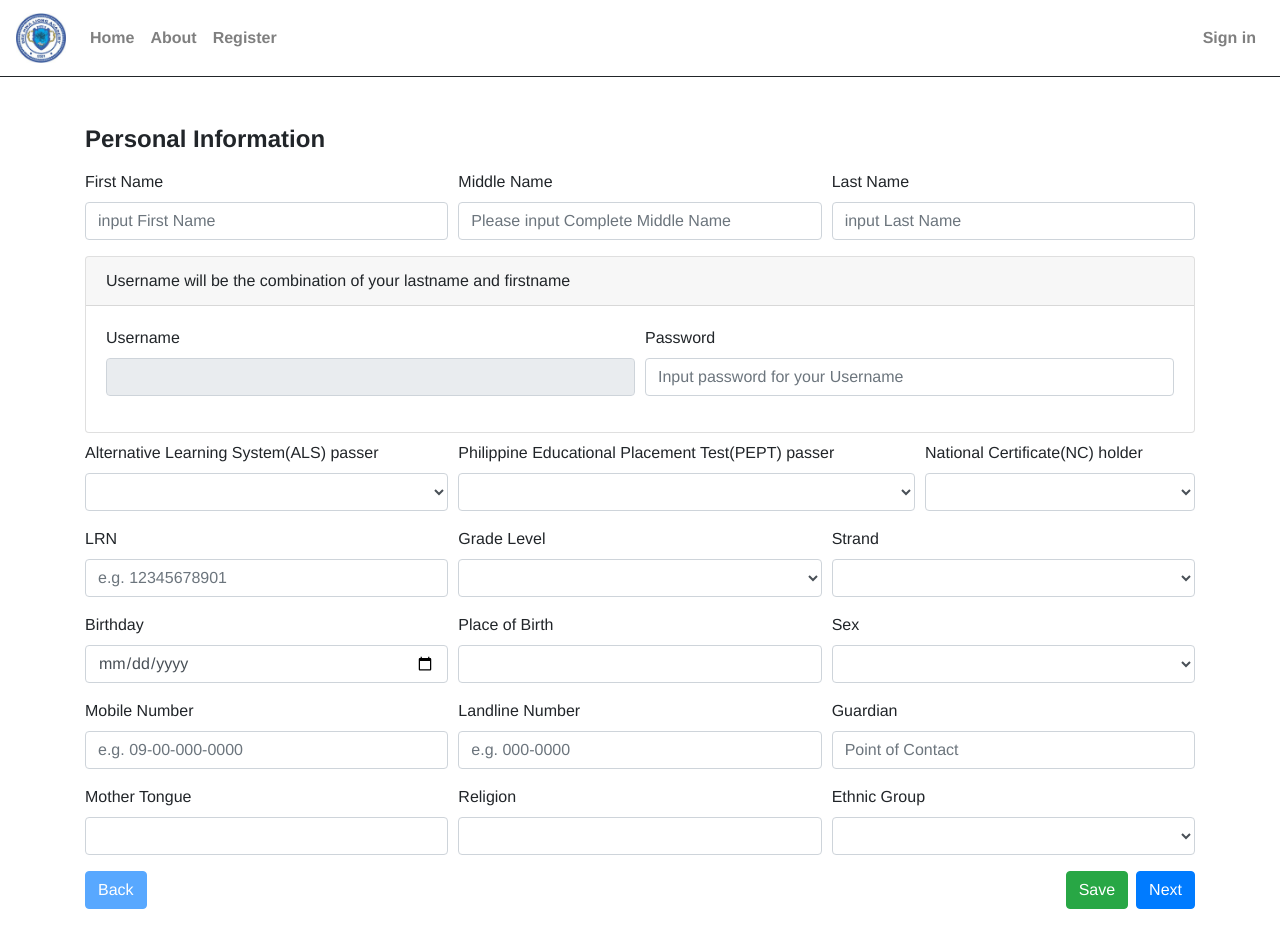
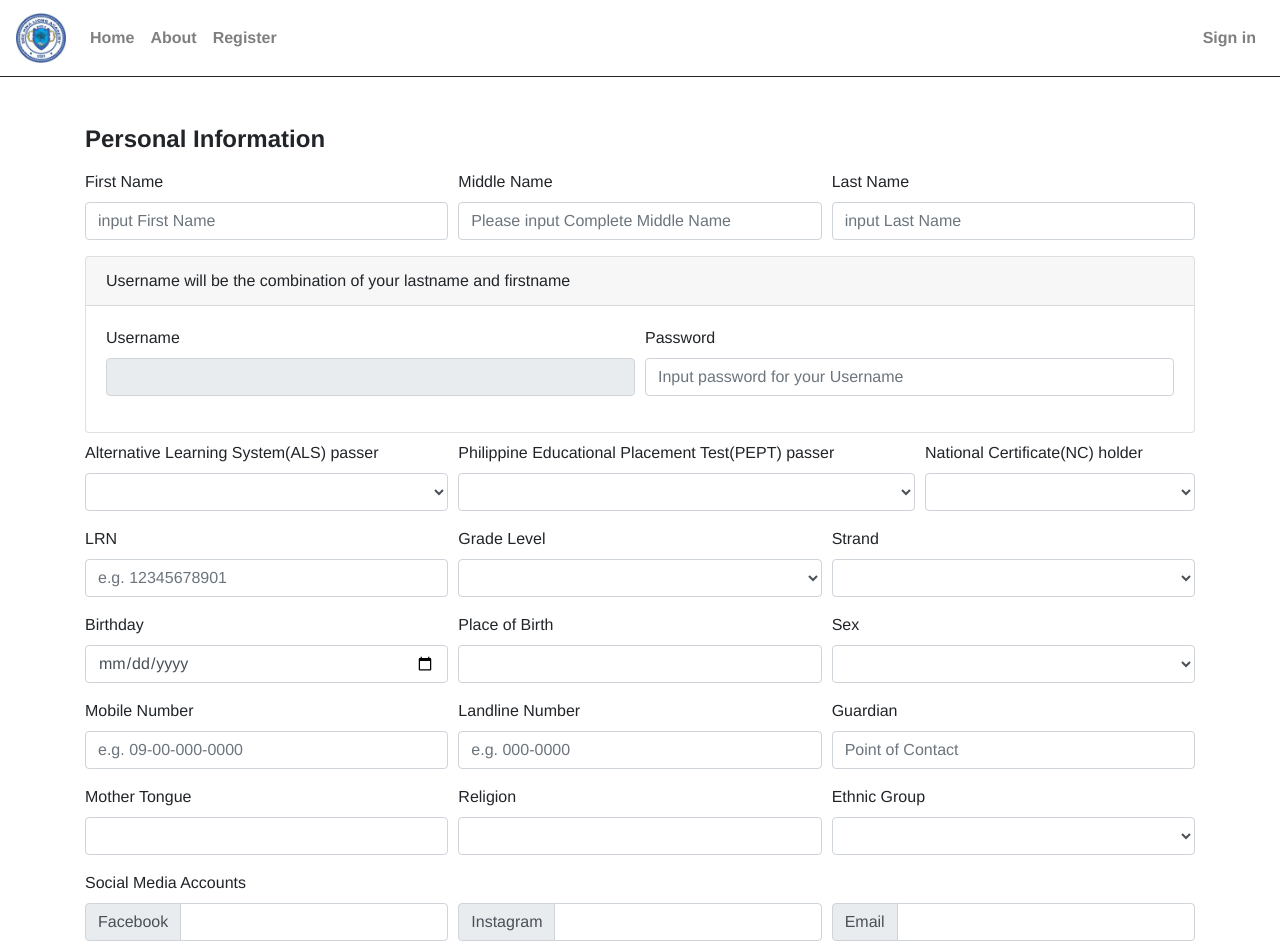
Before and after one commit to dinojessec/dhl-frontend-2, a Vue app: page /student/register in a window 1280 px wide. Shown: the top 952 px of the page. Before the commit the page ends 909 px from the top, so only its background shows below. Built offline with nearby package versions, Linux system fonts and the light colour scheme.

Commit message:
added email and socialmedia account input and modal

```diff
--- a/src/components/student/RegFormOne.vue
+++ b/src/components/student/RegFormOne.vue
@@ -139,6 +139,28 @@
                 </select>
             </div>
         </div>
+        <!-- 8th row -->
+        <label for="socialMedia">Social Media Accounts</label>
+        <div class="form-row" id="socialMedia">
+            <div class="input-group mb-3 col-md-4">
+                <div class="input-group-prepend">
+                    <span class="input-group-text" id="basic-addon3">Facebook</span>
+                </div>
+                <input type="text" class="form-control" id="facebook" aria-describedby="basic-addon3" v-model="fields.facebook">
+            </div>
+            <div class="input-group mb-3 col-md-4">
+                <div class="input-group-prepend">
+                    <span class="input-group-text" id="basic-addon3">Instagram</span>
+                </div>
+                <input type="text" class="form-control" id="instagram" aria-describedby="basic-addon3" v-model="fields.intagram">
+            </div>
+            <div class="input-group mb-3 col-md-4">
+                <div class="input-group-prepend">
+                    <span class="input-group-text" id="basic-addon3">Email</span>
+                </div>
+                <input type="text" class="form-control" id="email" aria-describedby="basic-addon3" v-model="fields.email">
+            </div>
+        </div>
     </form>
 
 </template>
@@ -166,6 +188,9 @@ const fields = {
   motherTongue: '',
   religion: '',
   ethnicGroup: '',
+  facebook: '',
+  instagram: '',
+  email: '',
 };
 
 export default {
```
